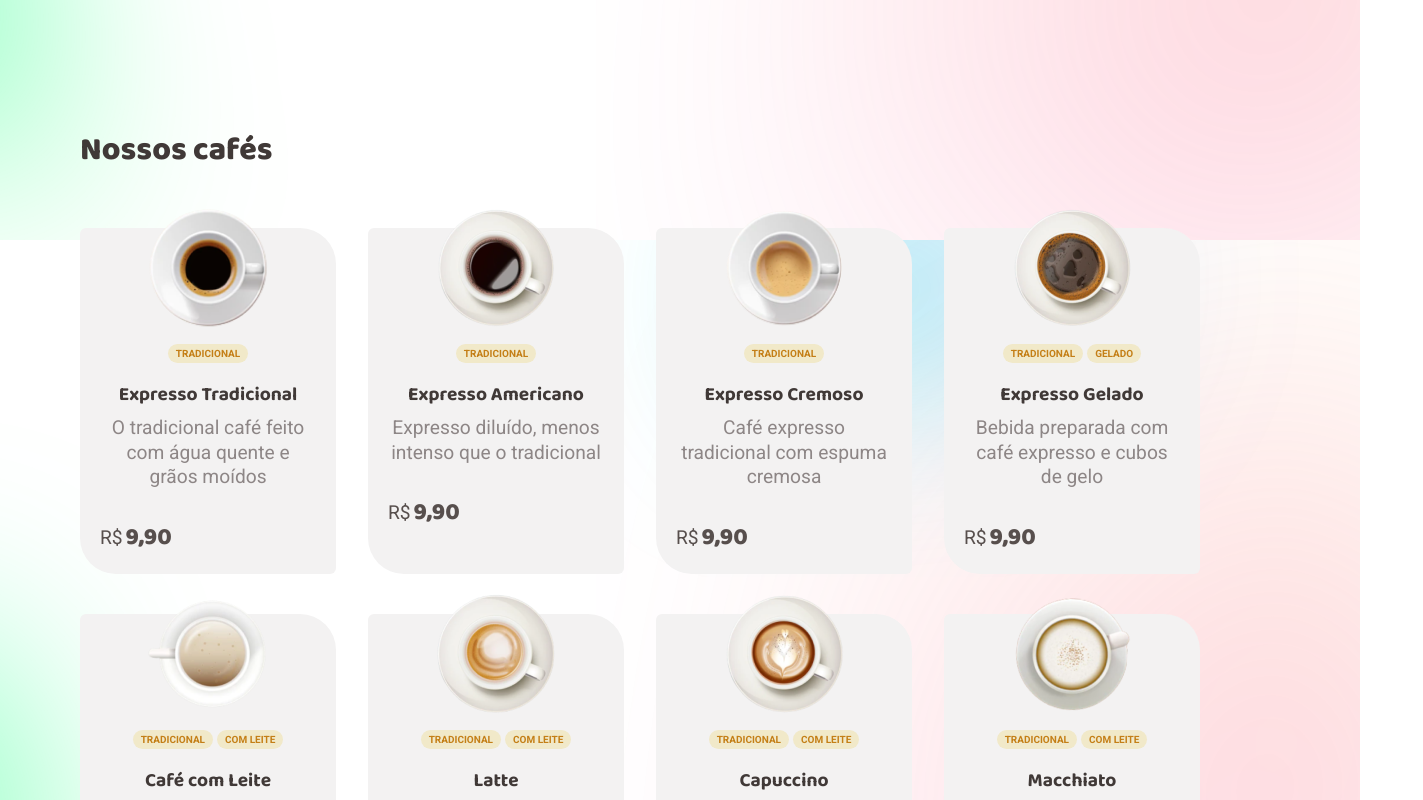
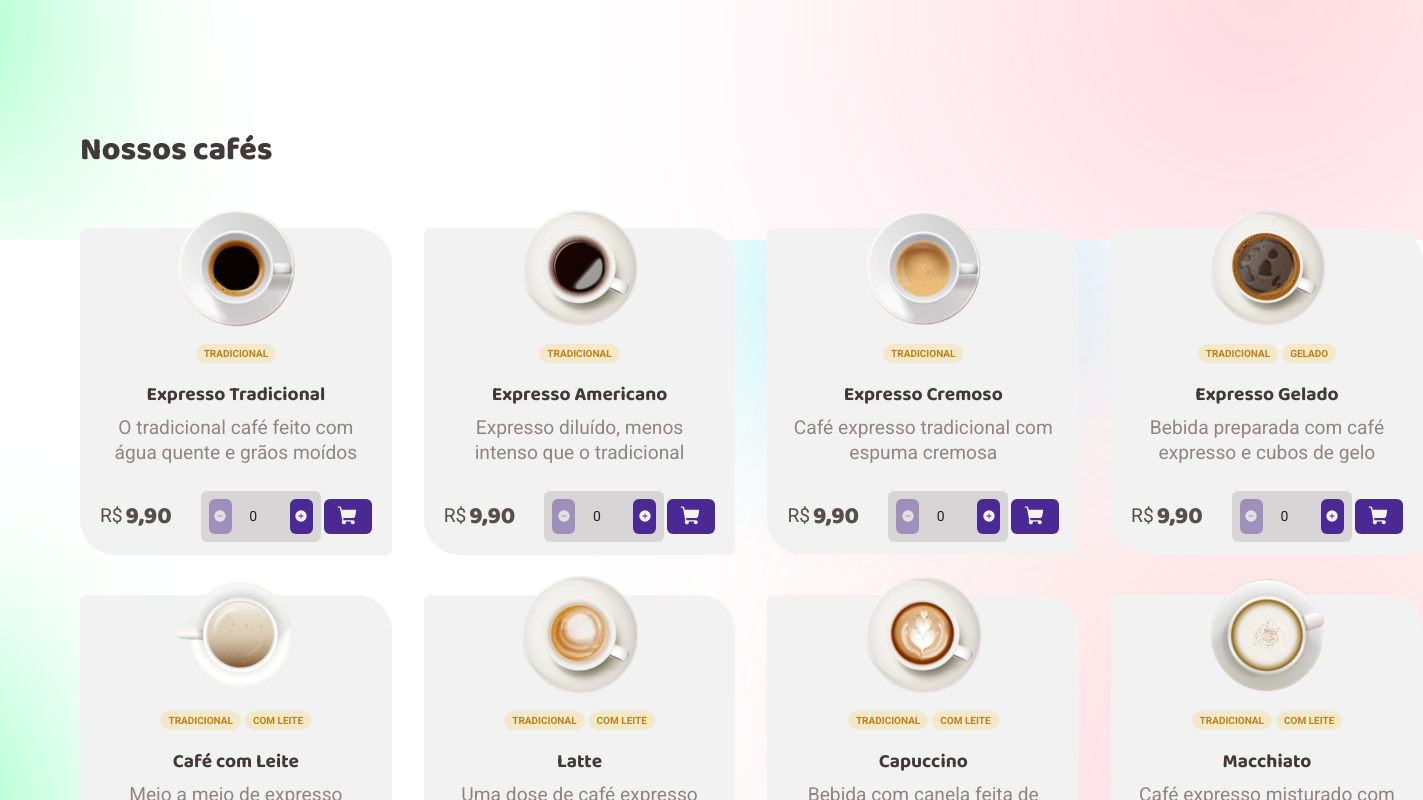
Before and after one commit to MarianaSales/delivery_Cafe, a React (Vite) app: page / in a window 1280 px wide. Shown: the part 560-1360 px from the top of the page, 1423 px wide, since content can reach past the window. Built offline with nearby package versions, Linux system fonts and the light colour scheme.

Commit message:
funções de adicionar e remover itens

```diff
--- /dev/null
+++ b/src/components/QuantityItems/index.tsx
@@ -0,0 +1,27 @@
+import { MinusCircle, PlusCircle } from 'phosphor-react';
+import { IconsWrapper, QuantityItemsContainer } from './styles';
+
+interface QuantityItemsProps {
+    size: 'medium' | 'small';
+    quantity: number;
+    onIncrease: () => void;
+    onDecrease: () => void;
+}
+export function QuantityItems({
+    size = 'medium',
+    quantity,
+    onIncrease,
+    onDecrease,
+}: QuantityItemsProps) {
+    return (
+        <QuantityItemsContainer size={size}>
+            <IconsWrapper onClick={onDecrease} disabled={quantity <= 1}>
+                <MinusCircle size={14} weight="fill" />
+            </IconsWrapper>
+            <input type="number" readOnly value={quantity} />
+            <IconsWrapper onClick={onIncrease}>
+                <PlusCircle size={14} weight="fill" />
+            </IconsWrapper>
+        </QuantityItemsContainer>
+    );
+}
--- /dev/null
+++ b/src/components/QuantityItems/styles.ts
@@ -0,0 +1,58 @@
+import styled, { css } from 'styled-components';
+
+export interface QuantityItemsProps {
+    size: 'medium' | 'small';
+}
+
+export const QuantityItemsContainer = styled.div<QuantityItemsProps>`
+    flex: 1;
+    background: ${({ theme }) => theme['grey_500']};
+    display: flex;
+    align-items: center;
+    justify-content: space-between;
+    gap: 4px;
+    border-radius: 6px;
+
+    input {
+        text-align: center;
+        width: 100%;
+        background: none;
+        border: none;
+        color: ${({ theme }) => theme['grey_900']};
+
+        &:hover {
+            outline: none;
+        }
+    }
+
+    ${({ size }) =>
+        size === 'medium' &&
+        css`
+            padding: 0.5rem;
+        `}
+
+    ${({ size }) =>
+        size === 'small' &&
+        css`
+            padding: 0.3rem 0.5rem;
+        `}
+`;
+
+export const IconsWrapper = styled.button.attrs({
+    type: 'button',
+})`
+    width: 0.875rem;
+    height: 0.875rem;
+    border: none;
+    background: none;
+    color: ${({ theme }) => theme['purple_500']};
+    transition: 0.4s;
+
+    &:disabled {
+        opacity: 0.4;
+    }
+
+    &:not(:disabled):hover {
+        color: ${({ theme }) => theme['purple_700']};
+    }
+`;
--- /dev/null
+++ b/src/context/CartContext.tsx
@@ -0,0 +1,100 @@
+import produce from 'immer';
+import { createContext, ReactNode, useEffect, useState } from 'react';
+import { Coffees } from '../components/interfaces';
+
+interface CartContextProviderProps {
+    children: ReactNode;
+}
+
+export interface CartItem extends Coffees {
+    quantity: number;
+}
+
+interface CartContextType {
+    cartItems: CartItem[];
+    cartQuantity: number;
+    itemsTotal: number;
+    addingItemsToCart: (coffee: CartItem) => void;
+    changedCartItems: (itemId: number, type: 'increase' | 'decrease') => void;
+    removeItemsToCart: (itemId: number) => void;
+    cancelPurchase: () => void;
+}
+
+const COFFEE_ITEMS_STORAGE_KEY = 'kikkisDeliveryService:cartItems';
+
+export const CartContext = createContext({} as CartContextType);
+
+export function CartContextProvider({ children }: CartContextProviderProps) {
+    const [cartItems, setCartItems] = useState<CartItem[]>(() => {
+        const storedItems = localStorage.getItem(COFFEE_ITEMS_STORAGE_KEY);
+        if (storedItems) {
+            return JSON.parse(storedItems);
+        }
+        return [];
+    });
+
+    const cartQuantity = cartItems.length;
+
+    const itemsTotal = cartItems.reduce((acc, item) => {
+        return acc + item.price * item.quantity;
+    }, 0);
+
+    function addingItemsToCart(coffee: CartItem) {
+        const shoppingCart = cartItems.findIndex((item) => item.id === coffee.id);
+
+        const newCart = produce(cartItems, (draft) => {
+            if (shoppingCart < 0) {
+                draft.push(coffee);
+            } else {
+                draft[shoppingCart].quantity += coffee.quantity;
+            }
+        });
+
+        setCartItems(newCart);
+    }
+
+    function changedCartItems(itemId: number, type: 'increase' | 'decrease') {
+        const newCart = produce(cartItems, (draft) => {
+            const shoppingCart = cartItems.findIndex((item) => item.id === itemId);
+            if (shoppingCart >= 0) {
+                const items = draft[shoppingCart];
+                draft[shoppingCart].quantity =
+                    type === 'increase' ? items.quantity + 1 : items.quantity - 1;
+            }
+        });
+        setCartItems(newCart);
+    }
+
+    function removeItemsToCart(itemId: number) {
+        const newCart = produce(cartItems, (draft) => {
+            const shoppingCart = cartItems.findIndex((item) => item.id === itemId);
+            if (shoppingCart >= 0) {
+                draft.splice(shoppingCart, 1);
+            }
+        });
+        setCartItems(newCart);
+    }
+
+    function cancelPurchase() {
+        setCartItems([]);
+    }
+
+    useEffect(() => {
+        localStorage.setItem(COFFEE_ITEMS_STORAGE_KEY, JSON.stringify(cartItems));
+    }, [cartItems]);
+
+    return (
+        <CartContext.Provider
+            value={{
+                cartItems,
+                itemsTotal,
+                cartQuantity,
+                addingItemsToCart,
+                removeItemsToCart,
+                changedCartItems,
+                cancelPurchase,
+            }}>
+            {children}
+        </CartContext.Provider>
+    );
+}
--- a/src/pages/Home/components/CoffeeCards/index.tsx
+++ b/src/pages/Home/components/CoffeeCards/index.tsx
@@ -1,4 +1,5 @@
 import {
+    AddCoffeeCard,
     CoffeeCardsContainer,
     CoffeeCardsDescription,
     CoffeeCardsFooter,
@@ -6,15 +7,35 @@ import {
     Tags,
 } from './styles';
 import { Coffees } from '../../../../components/interfaces';
-import { useState } from 'react';
+import { useContext, useState } from 'react';
 import { Text, Title } from '../../../../components/Typography';
 import { formatMoney } from '../../../../util/formatMoney';
+import { CartContext } from '../../../../context/CartContext';
+import { QuantityItems } from '../../../../components/QuantityItems';
+import { ShoppingCart } from 'phosphor-react';
 
 interface CoffeeProps {
     coffee: Coffees;
 }
 export function CoffeeCards({ coffee }: CoffeeProps) {
-    const [quantity, setQuantity] = useState(1);
+    const [quantity, setQuantity] = useState(0);
+    const { addingItemsToCart } = useContext(CartContext);
+
+    function handleIncrease() {
+        setQuantity((state) => state + 1);
+    }
+
+    function handleDecrease() {
+        setQuantity((state) => state - 1);
+    }
+
+    function handleAddToCart() {
+        const addToCart = {
+            ...coffee,
+            quantity,
+        };
+        addingItemsToCart(addToCart);
+    }
 
     const formattedPrice = formatMoney(coffee.price);
 
@@ -38,6 +59,18 @@ export function CoffeeCards({ coffee }: CoffeeProps) {
                         {formattedPrice}
                     </Title>
                 </div>
+
+                <AddCoffeeCard>
+                    <QuantityItems
+                        size="medium"
+                        onIncrease={handleIncrease}
+                        onDecrease={handleDecrease}
+                        quantity={quantity}
+                    />
+                    <button onClick={handleAddToCart}>
+                        <ShoppingCart size={22} weight="fill" />
+                    </button>
+                </AddCoffeeCard>
             </CoffeeCardsFooter>
         </CoffeeCardsContainer>
     );
--- a/src/pages/Home/components/CoffeeCards/styles.ts
+++ b/src/pages/Home/components/CoffeeCards/styles.ts
@@ -56,10 +56,12 @@ export const CoffeeCardsDescription = styled(Text).attrs({
 `;
 
 export const CoffeeCardsFooter = styled.div`
-    width: 100%;
     display: flex;
+    flex-direction: row;
+    justify-content: space-between;
     align-items: center;
-    justify-content: space-between;
+    padding: 0px;
+    gap: 29px;
 
     > div {
         display: flex;
@@ -73,20 +75,33 @@ export const CoffeeCardsFooter = styled.div`
 `;
 
 export const AddCoffeeCard = styled.div`
-    width: 7.5rem;
+    width: 100%;
+    display: flex;
+    flex-direction: row;
+    justify-content: space-between;
+    align-items: center;
+    gap: 9px;
 
-    > button {
-        width: 2.375rem;
-        height: 2.375rem;
+    height: 38px;
+    left: 24px;
+    right: 24px;
+    bottom: 20px;
+
+    button {
+        width: 3rem;
+        height: 35px;
         border: none;
         display: flex;
+
         align-items: center;
         justify-content: center;
         background: ${({ theme }) => theme['purple_700']};
         color: ${({ theme }) => theme['grey_200']};
+        gap: 18px;
         border-radius: 6px;
-        margin-left: 0.3rem;
         transition: 0.4s;
+
+        flex-grow: 0;
 
         &:hover {
             background: ${({ theme }) => theme['purple_500']};
--- a/src/pages/Home/components/CoffeeDisplay/index.tsx
+++ b/src/pages/Home/components/CoffeeDisplay/index.tsx
@@ -5,7 +5,7 @@ import { CoffeeDisplayContainer, CoffeeDisplayList } from './styles';
 
 export function CoffeeDisplay() {
     return (
-        <CoffeeDisplayContainer>
+        <CoffeeDisplayContainer className="container">
             <Title size="l" color="grey_800">
                 Nossos cafés
             </Title>
```
